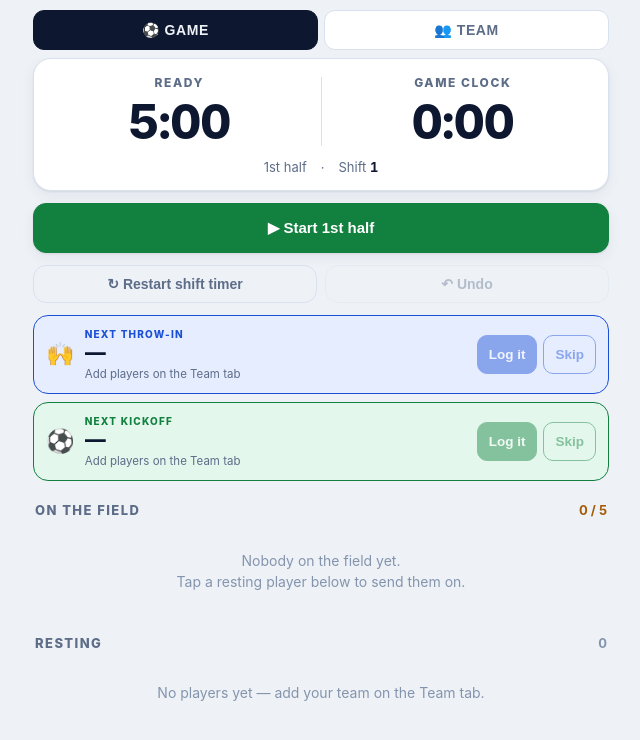
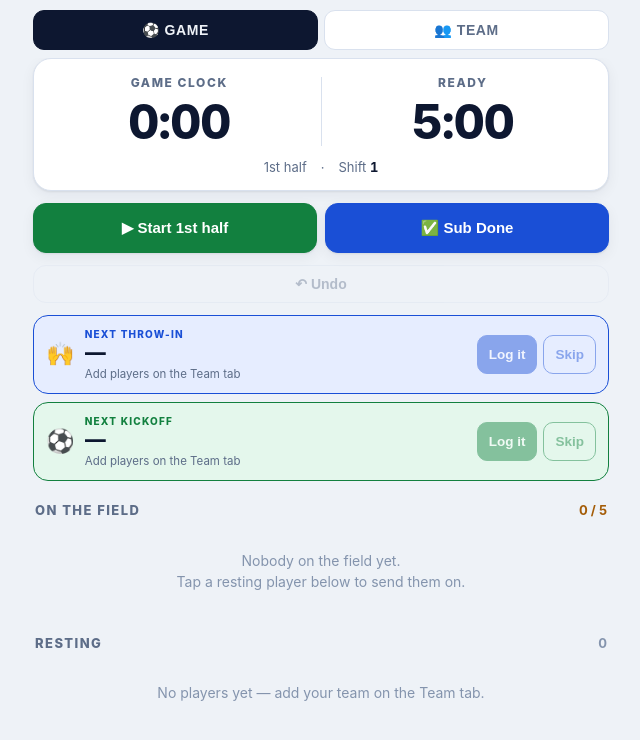
Before and after one commit to jbrodeveloper-ui/Sideline, a plain HTML site: page index.html in a window 1280 px wide. Shown: the whole page, without its empty margins (319-959 px from the left). Drawn offline with Linux system fonts and the light colour scheme.

Commit message:
Promote shift-restart to a prominent Sub Done button next to Start/Pause; align Game Clock/Next Sub In columns with their correlating buttons

```diff
--- a/index.html
+++ b/index.html
@@ -275,13 +275,13 @@ input:focus,select:focus{outline:2px solid var(--blue);outline-offset:-1px}
     <div class="hero" id="hero">
       <div class="hero-cols">
         <div class="hero-col">
-          <div class="hero-lab" id="heroLab">Next sub in</div>
-          <div class="hero-time num" id="heroTime">5:00</div>
+          <div class="hero-lab">Game clock</div>
+          <div class="hero-time num" id="metaClock">0:00</div>
         </div>
         <div class="hero-div"></div>
         <div class="hero-col">
-          <div class="hero-lab">Game clock</div>
-          <div class="hero-time num" id="metaClock">0:00</div>
+          <div class="hero-lab" id="heroLab">Next sub in</div>
+          <div class="hero-time num" id="heroTime">5:00</div>
         </div>
       </div>
       <div class="hero-meta">
@@ -293,9 +293,9 @@ input:focus,select:focus{outline:2px solid var(--blue);outline-offset:-1px}
 
     <div class="btns">
       <button class="btn pri" id="btnPlay">▶︎ Start 1st half</button>
+      <button class="btn hot" id="btnResetShift">✅ Sub Done</button>
     </div>
     <div class="btns">
-      <button class="btn ghost sm" id="btnResetShift" style="flex:1">↻ Restart shift timer</button>
       <button class="btn ghost sm" id="btnUndo" style="flex:1">↶ Undo</button>
     </div>
 
```
